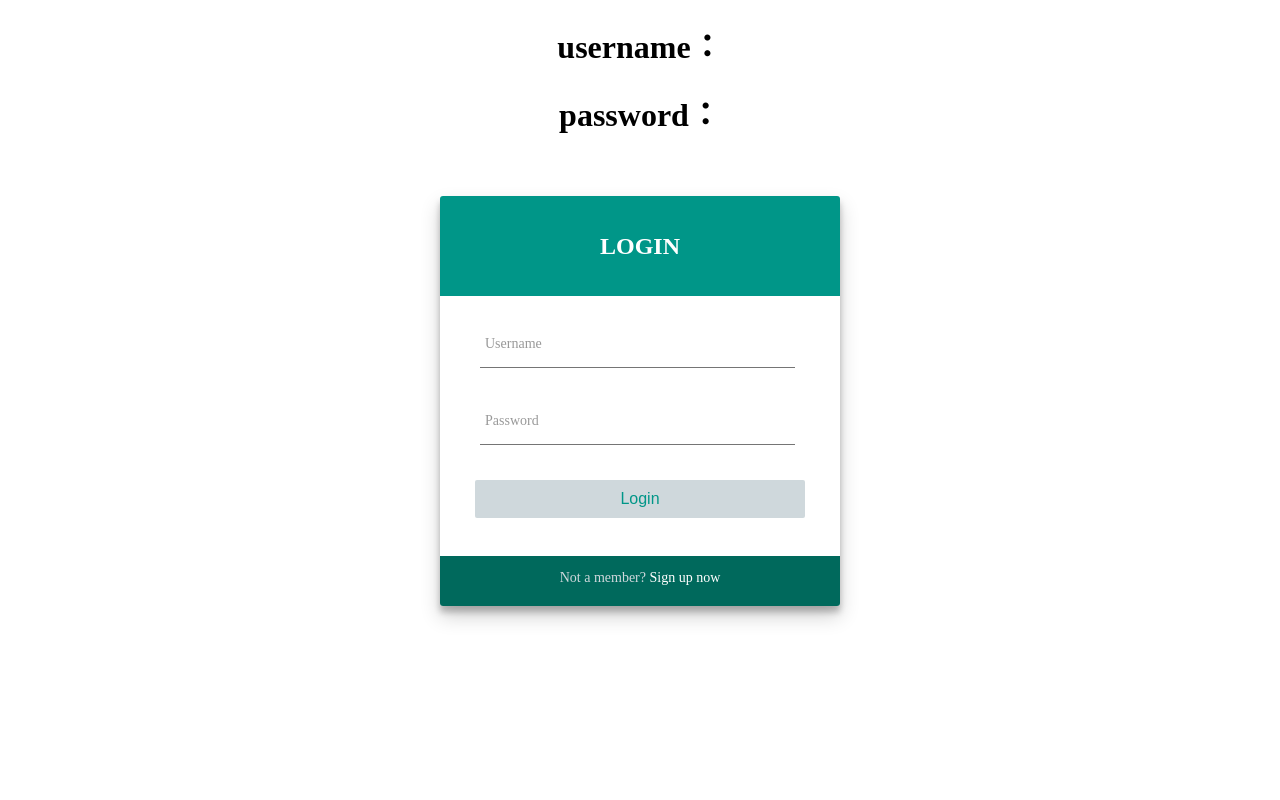
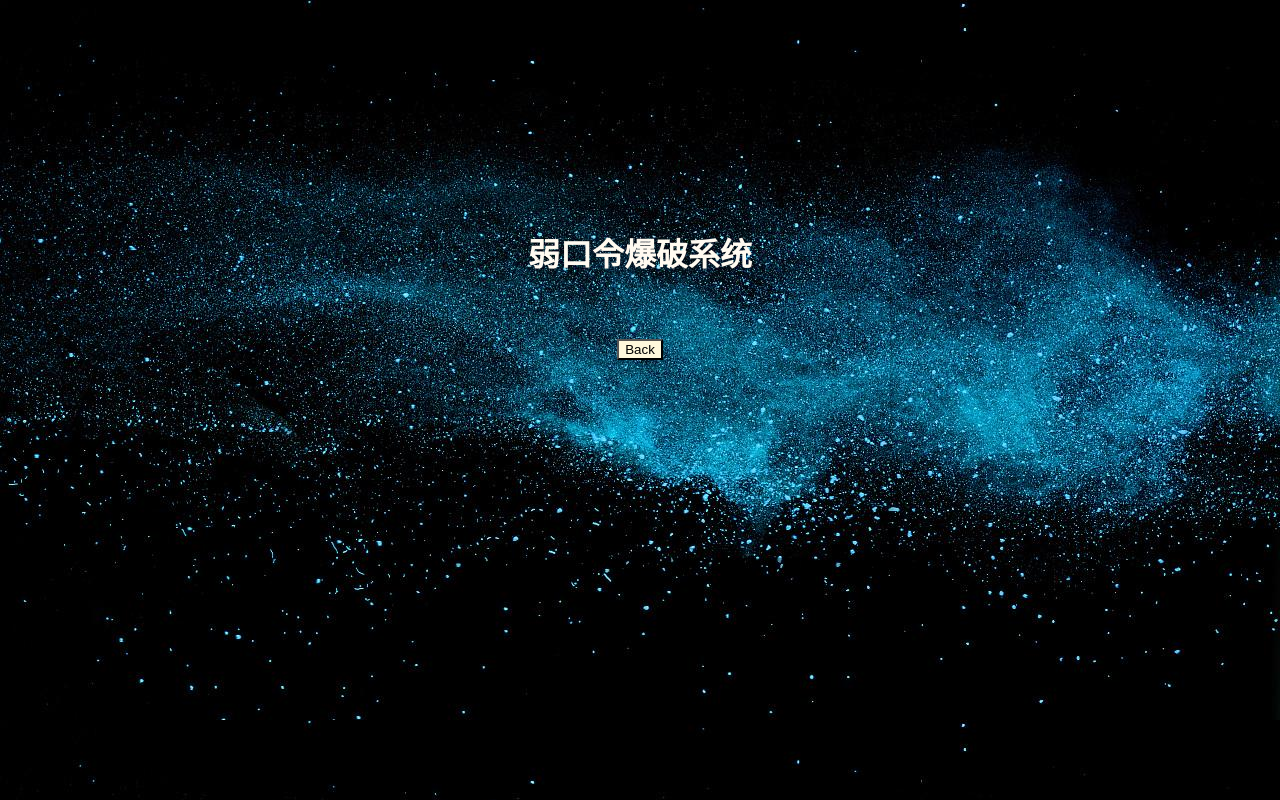
Before and after one commit to sjh724/bigbang, a Flask app: template templates/sucess.html in a window 1280 px wide. Run offline with Flask 2, Linux system fonts and the light colour scheme; the template is opened without the code that fills it, so the values that code supplies are empty.

Commit message:
爆破成功页面修改

```diff
--- a/bigbang.py
+++ b/bigbang.py
@@ -223,7 +223,7 @@ class MysqlBruter():
             except socket.timeout:
                 self.show_log(self.host, "Timeout")
                 self.qlist.put(name + ':' + pwd)
-                time.sleep(3)
+                time.sleep(1)
             except Exception as e:
                 error = "[Error] %s:%s" % (name, pwd)
                 print(error)
--- a/manager.py
+++ b/manager.py
@@ -1,9 +1,6 @@
-import os
 from flask import Flask, request, render_template
 from wtforms import Form, StringField, validators
-
 from bigbang import MysqlBruter, FtpBruter, SshBruter
-from config import APP_STATIC_TXT
 
 app = Flask(__name__)
 
@@ -11,48 +8,62 @@ app = Flask(__name__)
 class LoginForm(Form):
     host = StringField("host", [validators.data_required()])
     type = StringField("type", [validators.data_required()])
+    cache_translations = True
 
 
-@app.route("/", methods=['GET', 'POST'])
+@app.route("/", methods=['GET'])
+def index():
+    myForm = LoginForm(request.form)
+    message = "请输入参数"
+    return render_template('index.html', message=message, form=myForm)
+    return
+
+
+@app.route("/index", methods=['GET', 'POST'])
 def login():
     myForm = LoginForm(request.form)
     print(request.method)
     if request.method == 'POST':
-        message = "爆破成功"
+        message = "爆破失败"
         if myForm.host.data and myForm.type.data and myForm.validate():
             host = myForm.host.data
             type = myForm.type.data
             ufile = "username.txt"
             pfile = "password.txt"
-            if host:
-                if type == 'mysql':
-                    mysql = MysqlBruter(host, ufile, pfile)
-                    results = mysql.run()
-                    if results:
-                        username = results[0].get("username")
-                        password = results[0].get("password")
-                elif type == 'ssh':
-                    mysql = SshBruter(host, ufile, pfile)
-                    results = mysql.run()
-                    if results:
-                        username = results[0].get("username")
-                        password = results[0].get("password")
-                elif type == 'ftp':
-                    mysql = FtpBruter(host, ufile, pfile)
-                    results = mysql.run()
-                    if results:
-                        username = results[0].get("username")
-                        password = results[0].get("password")
+            username = ''
+            password = ''
+
+            if type == 'mysql':
+                mysql = MysqlBruter(host, ufile, pfile)
+                results = mysql.run()
+                if results:
+                    username = results[0].get("username")
+                    password = results[0].get("password")
+            elif type == 'ssh':
+                mysql = SshBruter(host, ufile, pfile)
+                results = mysql.run()
+                if results:
+                    username = results[0].get("username")
+                    password = results[0].get("password")
+            elif type == 'ftp':
+                mysql = FtpBruter(host, ufile, pfile)
+                results = mysql.run()
+                if results:
+                    username = results[0].get("username")
+                    password = results[0].get("password")
             else:
                 message = "参数错误"
-                render_template("index.html", message=message, form=myForm)
-            return render_template("index.html",message=message, username=username, password=password,form=myForm)
+            if username and password:
+                message = "爆破成功"
+                # return render_template("sucess.html", message=message, username=username, password=password,
+                #                        form=myForm)
+            # else:
+            #     render_template("sucess.html", message=message, form=myForm)
         else:
-            print("type must be ssh or ftp or mysql")
-        return render_template("index.html", message=message, form=myForm)
+            message = "type must be ssh or ftp or mysql"
     else:
         message = "请输入参数"
-        return render_template('index.html', message=message, form=myForm)
+    return render_template('sucess.html', message=message, username=username, password=password, form=myForm)
 
 
 if __name__ == '__main__':
--- a/templates/sucess.html
+++ b/templates/sucess.html
@@ -4,33 +4,23 @@
     <meta charset="UTF-8">
     <title>Title</title>
 </head>
-<body>
+<body background="static/image/background.jpg">
+<div align="center" class="box" font color="red">
+    <div id="header">
+        <h1>弱口令爆破系统</h1>
+    </div>
+    <form class="message-box" action="/">
+        <div class="message">
+            {% if message %} {{ message }} {% endif %}
+        </div>
+        <div class="message">
+            {% if username %} 账号：{{ password }} {% endif %}
+            {% if password %} 密码：{{ password }} {% endif %}
+        </div>
         <div>
-        <div align="center" >
-            <h1>username：{{ username }}</h1>
-            <h1>password： {{ password }}</h1>
+            <input class="submit" type="submit" value="Back" >
         </div>
-        <div class="box">
-            <div id="header">
-                <h1>LOGIN</h1>
-            </div>
-            <form action="" method="post">
-                <div class="group">
-                    <input class="inputMaterial" type="text" required>
-                    <span class="highlight"></span>
-                    <span class="bar"></span>
-                    <label>Username</label>
-                </div>
-                <div class="group">
-                    <input class="inputMaterial" type="password" required>
-                    <span class="highlight"></span>
-                    <span class="bar"></span>
-                    <label>Password</label>
-                </div>
-                <button id="buttonlogintoregister" type="submit">Login</button>
     </form>
-            <div id="footer-box"><p class="footer-text">Not a member?<span class="sign-up"> Sign up now</span></p></div>
-        </div>
 </div>
 </body>
 </html>
@@ -38,190 +28,32 @@
 <style>
      .box {
         position: relative;
-    height: 410px;
-    top: 40px;
+        height:350px;
+        top: 200px;
         left: 0;
         z-index: 200;
         right: 0;
-    width: 400px;
+        width: 500px;
         color: #666;
         border-radius: 3px;
-    background: #FFF;
         margin: auto auto 100px;
         box-shadow: 0 10px 20px rgba(0, 0, 0, 0.19), 0 6px 6px rgba(0, 0, 0, 0.23);
         overflow: hidden;
     }
-
     #header {
-    background: #009688;
     position: relative;
     height: 100px;
     width: 100%;
-    margin-bottom: 30px;
+    color: floralwhite;
     }
-
-.box h1 {
-    margin-top: 0;
-    font-size: 24px;
-    color: #FFF;
-    text-align: center;
-    line-height: 100px;
+    .message-box{
+        line-height: 40px;
     }
-
-.box button {
-    background: #cfd8dc;
-    border: 0;
-    color: #009688;
-    padding: 10px;
-    font-size: 16px;
-    font-weight: 300;
-    width: 330px;
-    margin: 20px auto;
-    display: block;
-    cursor: pointer;
-    -webkit-transition: all 0.4s;
-    transition: all 0.4s;
-    border-radius: 2px;
+    .message {
+        color: red;
     }
-
-.box button:active {
-    background: #009688;
-    color: #263238;
-}
-
-.box button:hover {
-    background: #009688;
-    color: #FFF;
-    -webkit-transition: all 0.4s;
-    transition: all 0.4s;
-}
-
-.box p {
-    font-size: 14px;
-    text-align: center;
-}
-
-.group {
-    position: relative;
-    margin-bottom: 35px;
-    margin-left: 40px;
-}
-
-.inputMaterial {
-    font-size: 18px;
-    padding: 10px 10px 10px 5px;
-    display: block;
-    width: 300px;
-    border: none;
-    border-bottom: 1px solid #757575;
-}
-
-.inputMaterial:focus {
-    outline: none;
-}
-
-/* LABEL ======================================= */
-label {
-    color: #999;
-    font-size: 14px;
-    font-weight: normal;
-    position: absolute;
-    pointer-events: none;
-    left: 5px;
-    top: 10px;
-    transition: 0.2s ease all;
-    -moz-transition: 0.2s ease all;
-    -webkit-transition: 0.2s ease all;
-}
-
-/* active state */
-.inputMaterial:focus ~ label, .inputMaterial:valid ~ label {
-    top: -20px;
-    font-size: 14px;
-    color: #009688;
-}
-
-/* BOTTOM BARS ================================= */
-.bar {
-    position: relative;
-    display: block;
-    width: 315px;
-}
-
-.bar:before, .bar:after {
-    content: '';
-    height: 2px;
-    width: 0;
-    bottom: 1px;
-    position: absolute;
-    background: #009688;
-    transition: 0.2s ease all;
-    -moz-transition: 0.2s ease all;
-    -webkit-transition: 0.2s ease all;
-}
-
-.bar:before {
-    left: 50%;
-}
-
-.bar:after {
-    right: 50%;
-}
-
-/* active state */
-.inputMaterial:focus ~ .bar:before, .inputMaterial:focus ~ .bar:after {
-    width: 50%;
-}
-
-/* ANIMATIONS ================ */
-@-webkit-keyframes inputHighlighter {
-    from {
-        background: #5264AE;
-    }
-    to {
-        width: 0;
-        background: transparent;
-    }
-}
-
-@-moz-keyframes inputHighlighter {
-    from {
-        background: #5264AE;
-    }
-    to {
-        width: 0;
-        background: transparent;
-    }
-}
-
-@keyframes inputHighlighter {
-    from {
-        background: #5264AE;
-    }
-    to {
-        width: 0;
-        background: transparent;
-    }
-}
-
-#footer-box {
-    width: 100%;
-    height: 50px;
-    background: #00695c;
-    position: absolute;
-    bottom: 0;
-}
-
-.footer-text {
-    color: #cfd8dc;
-}
-
-.sign-up {
-    color: white;
-    cursor: pointer;
-}
-
-.sign-up:hover {
-    color: #b2dfdb;
+    .submit {
+        background: cornsilk;
+        align-items: center;
     }
 </style>
```
Also changed, not shown: config.py (+25 -23 lines), templates/index.html (+34 -18 lines). Lines whose indentation alone changed are shown as unchanged.
